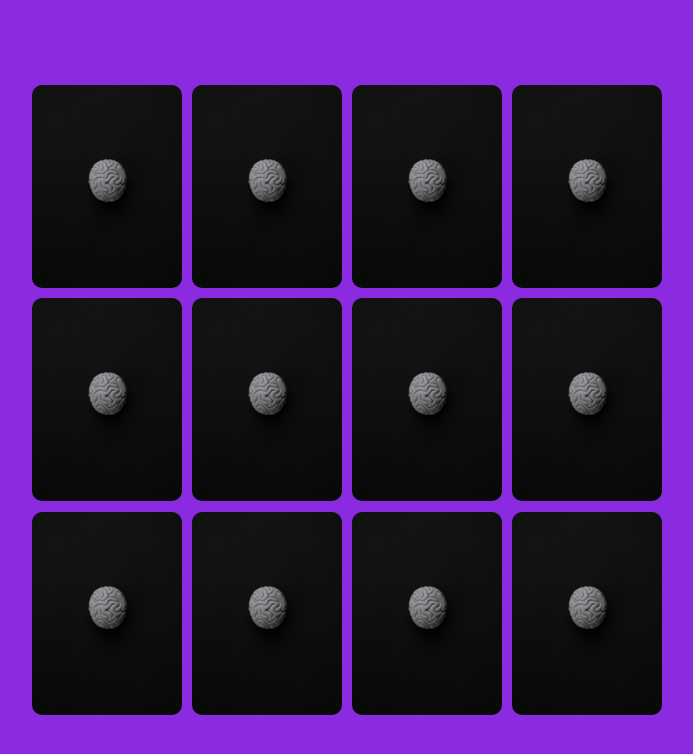
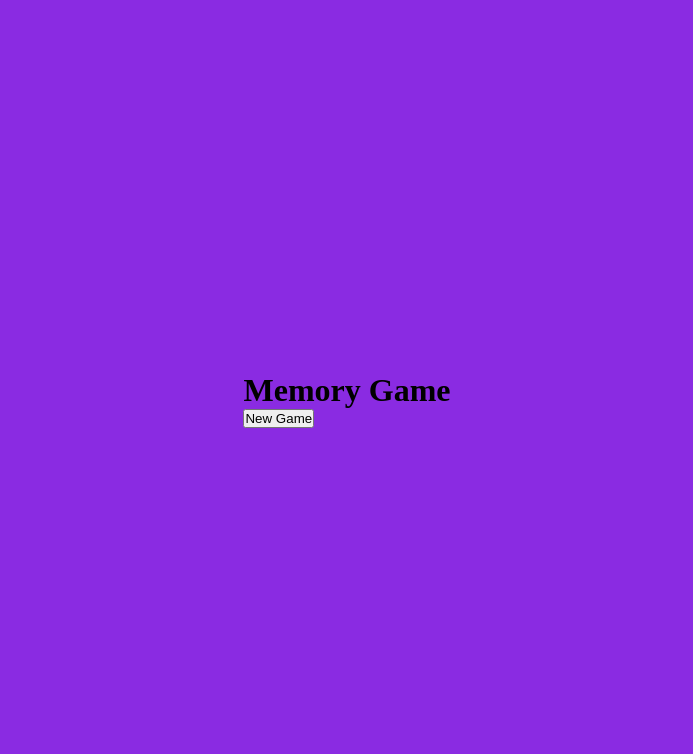
Before and after one commit to brandonfelty/memory-game, a React (Create React App) app: page / in a window 1280 px wide. Shown: the top 754 px of the page, without its empty margins (293-986 px from the left). Built offline with nearby package versions, Linux system fonts and the light colour scheme.

Commit message:
reset app

```diff
--- a/src/App.js
+++ b/src/App.js
@@ -1,28 +1,12 @@
-import { useState } from 'react';
-import MemoryCard from './components/MemoryCard';
 import './styles/App.css';
 
 function App() {
-  const [cards, setCards] = useState([]);
-  const [disabled, setDisabled] = useState({});
 
   return (
-    <section className="Memory-Game">
-      <header className="App-header">
-      </header>
-      <MemoryCard disabled={disabled} setDisabled={setDisabled} frontImg="mist" cards={cards} setCards={setCards}/>
-      <MemoryCard disabled={disabled} setDisabled={setDisabled} frontImg="mist" cards={cards} setCards={setCards}/>
-      <MemoryCard frontImg="forest" cards={cards} setCards={setCards}/>
-      <MemoryCard frontImg="forest" cards={cards} setCards={setCards}/>
-      <MemoryCard frontImg="palm" cards={cards} setCards={setCards}/>
-      <MemoryCard frontImg="palm" cards={cards} setCards={setCards}/>
-      <MemoryCard frontImg="sunrise" cards={cards} setCards={setCards}/>
-      <MemoryCard frontImg="sunrise" cards={cards} setCards={setCards}/>
-      <MemoryCard frontImg="flower" cards={cards} setCards={setCards}/>
-      <MemoryCard frontImg="flower" cards={cards} setCards={setCards}/>
-      <MemoryCard frontImg="elk" cards={cards} setCards={setCards}/>
-      <MemoryCard frontImg="elk" cards={cards} setCards={setCards}/>
-    </section>
+    <div className="App">
+      <h1>Memory Game</h1>
+      <button>New Game</button>
+    </div>
   );
 }
 
```
